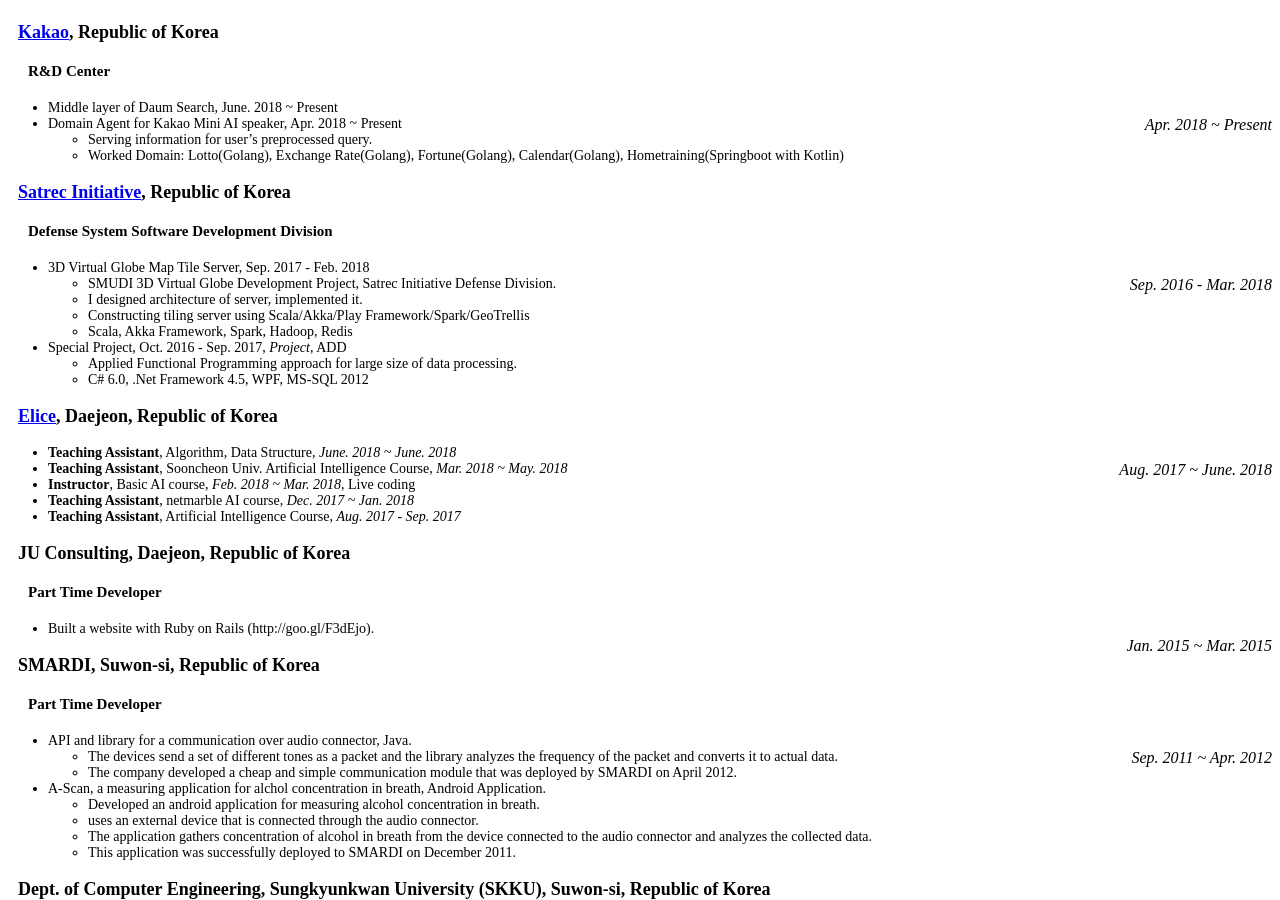
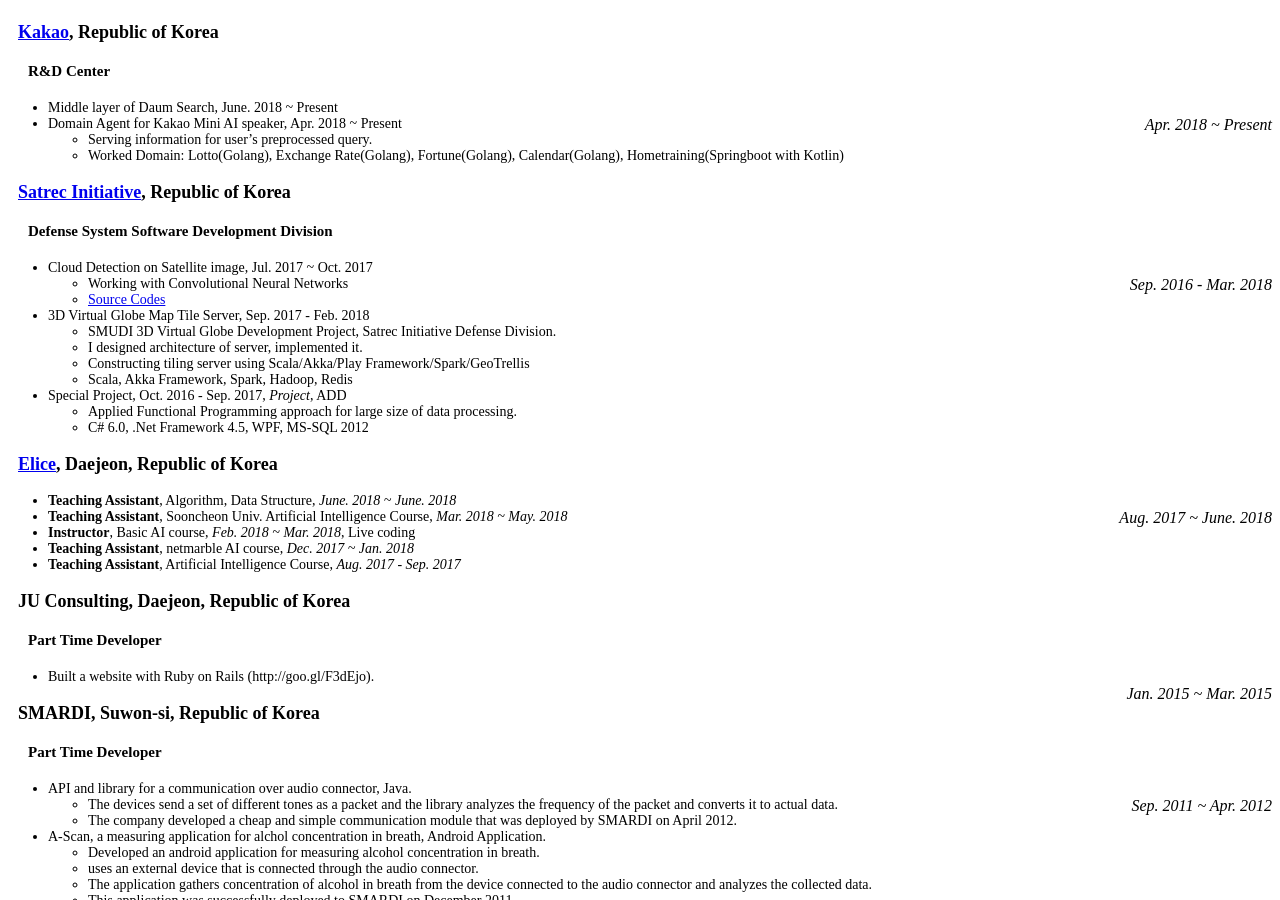
Before and after one commit to gkm2164/gkm2164.github.io, a Jekyll site: the page built from index.md, in a window 1280 px wide and 900 px high, scrolled down 453 px. Built offline with Jekyll 4.4.1, drawn with Linux system fonts in a browser that asks for light colours; our own code applies the rules of GitHub Pages for plain Markdown files.

Commit message:
Update index.md

```diff
--- a/index.md
+++ b/index.md
@@ -40,6 +40,9 @@ _Apr. 2018 ~ Present_
 {:.float-right}
 _Sep. 2016 - Mar. 2018_
 
+* Cloud Detection on Satellite image, Jul. 2017 ~ Oct. 2017
+  * Working with Convolutional Neural Networks
+  * [Source Codes](https://gben.me/Pb4UtFoH)
 * 3D Virtual Globe Map Tile Server, Sep. 2017 - Feb. 2018
   * SMUDI 3D Virtual Globe Development Project, Satrec Initiative Defense Division.
   * I designed architecture of server, implemented it.
```
